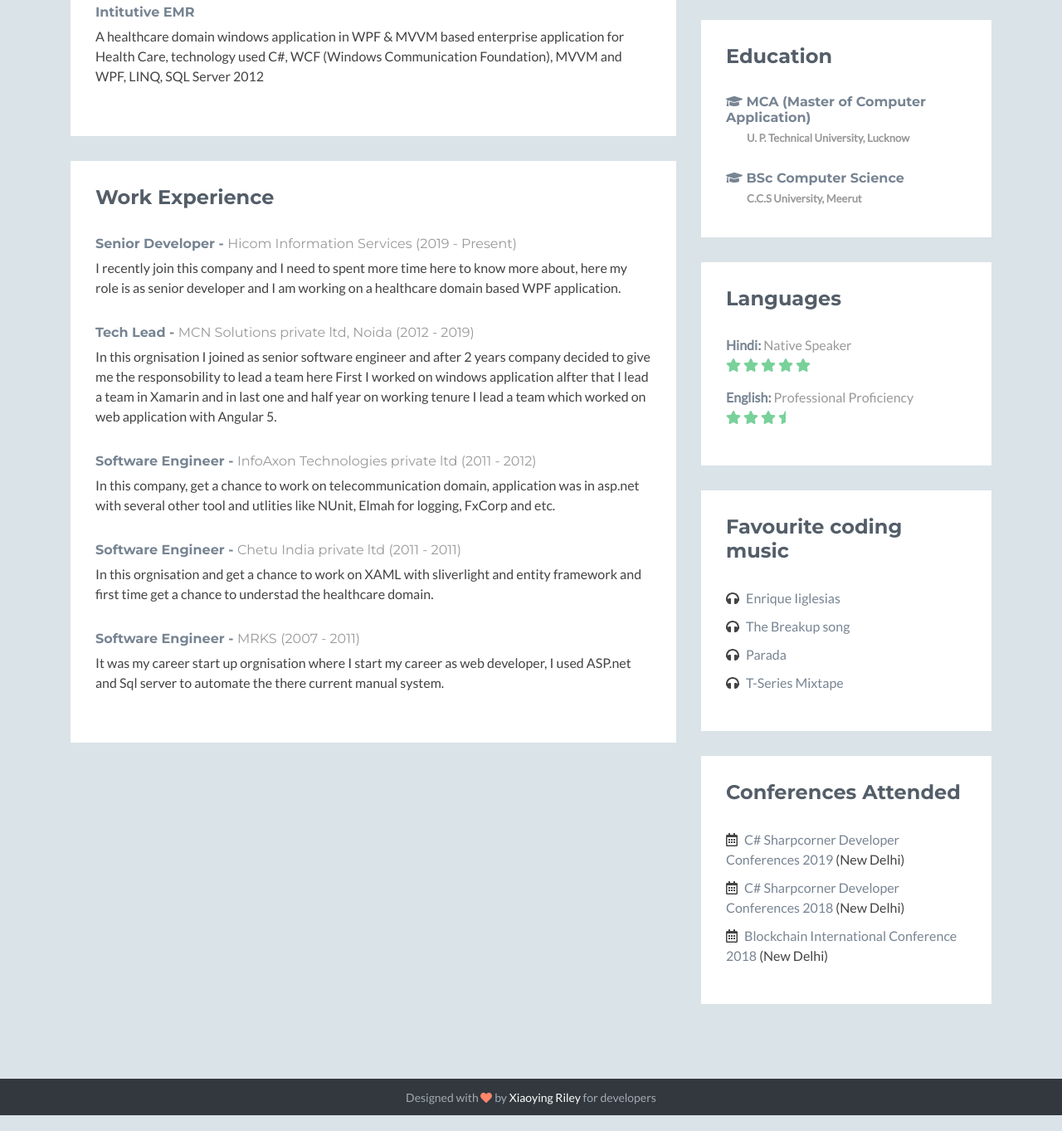
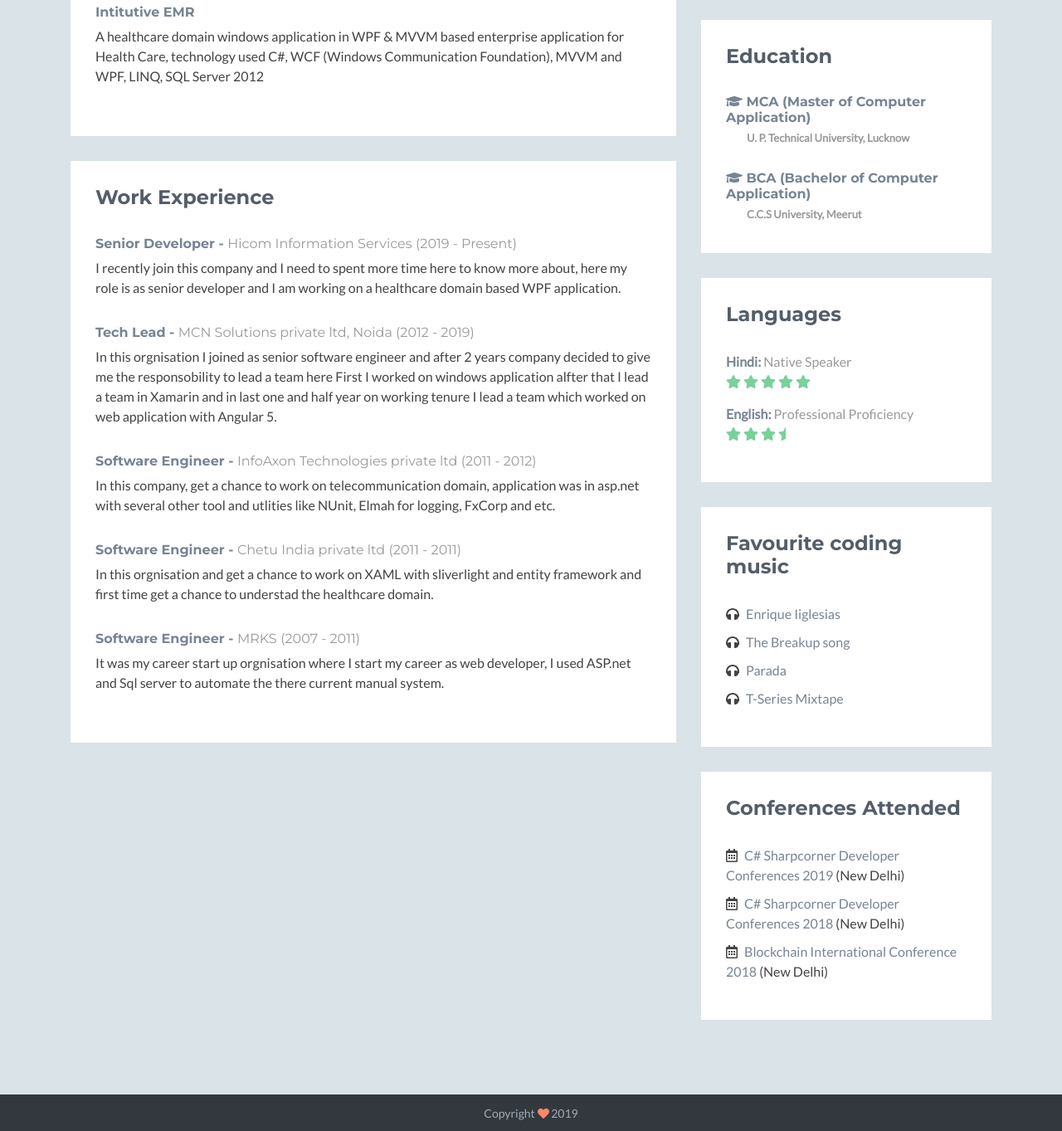
Before and after one commit to iamcknitin/iamcknitin, a plain HTML site: page index.html in a window 1280 px wide. Shown: the part 1135-2498 px from the top of the page at 83% size. Drawn offline with nearby package versions, Linux system fonts and the light colour scheme; no server answers; a script that the page names is missing; some icons are missing.

Commit message:
Update index.html

```diff
--- a/index.html
+++ b/index.html
@@ -206,7 +206,7 @@
                                 <h4 class="university">U. P. Technical University, Lucknow <span class="year"></span></h4>
                             </div><!--//item-->
                             <div class="item">
-                                <h3 class="title"><i class="fas fa-graduation-cap"></i> BSc Computer Science</h3>
+                                <h3 class="title"><i class="fas fa-graduation-cap"></i> BCA (Bachelor of Computer Application)</h3>
                                 <h4 class="university">C.C.S University, Meerut <span class="year"></span></h4>
                             </div><!--//item-->
                         </div><!--//content-->
@@ -269,7 +269,7 @@
     <footer class="footer">
         <div class="container text-center">
                 <!--/* This template is released under the Creative Commons Attribution 3.0 License. Please keep the attribution link below when using for your own project. Thank you for your support. :) If you'd like to use the template without the attribution, you can check out our commercial license options via our website: themes.3rdwavemedia.com */-->
-                <small class="copyright">Designed with <i class="fas fa-heart"></i> by <a href="https://themes.3rdwavemedia.com" target="_blank">Xiaoying Riley</a> for developers</small>
+                <small class="copyright">Copyright <i class="fas fa-heart"></i> 2019</small>
         </div><!--//container-->
     </footer><!--//footer-->
 
```
